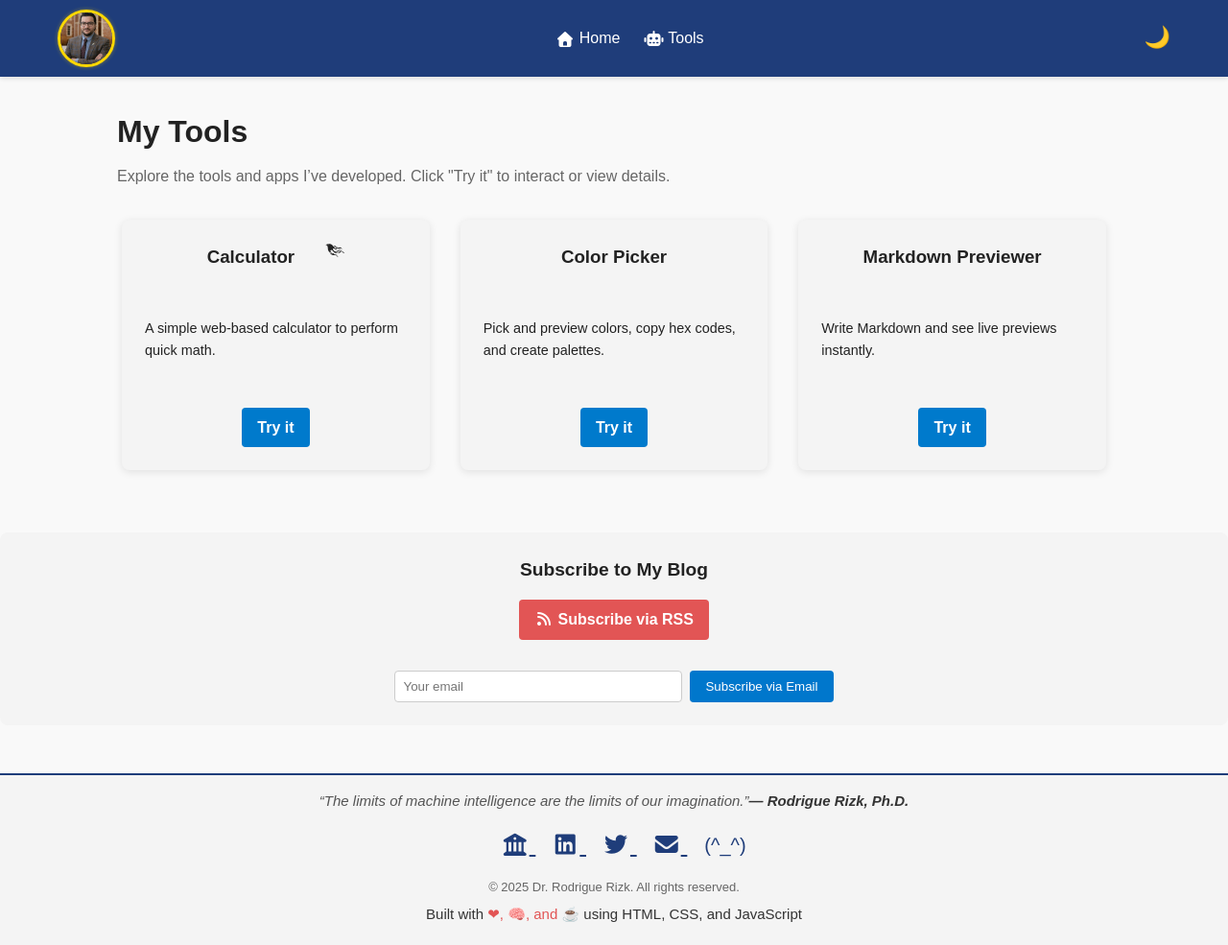
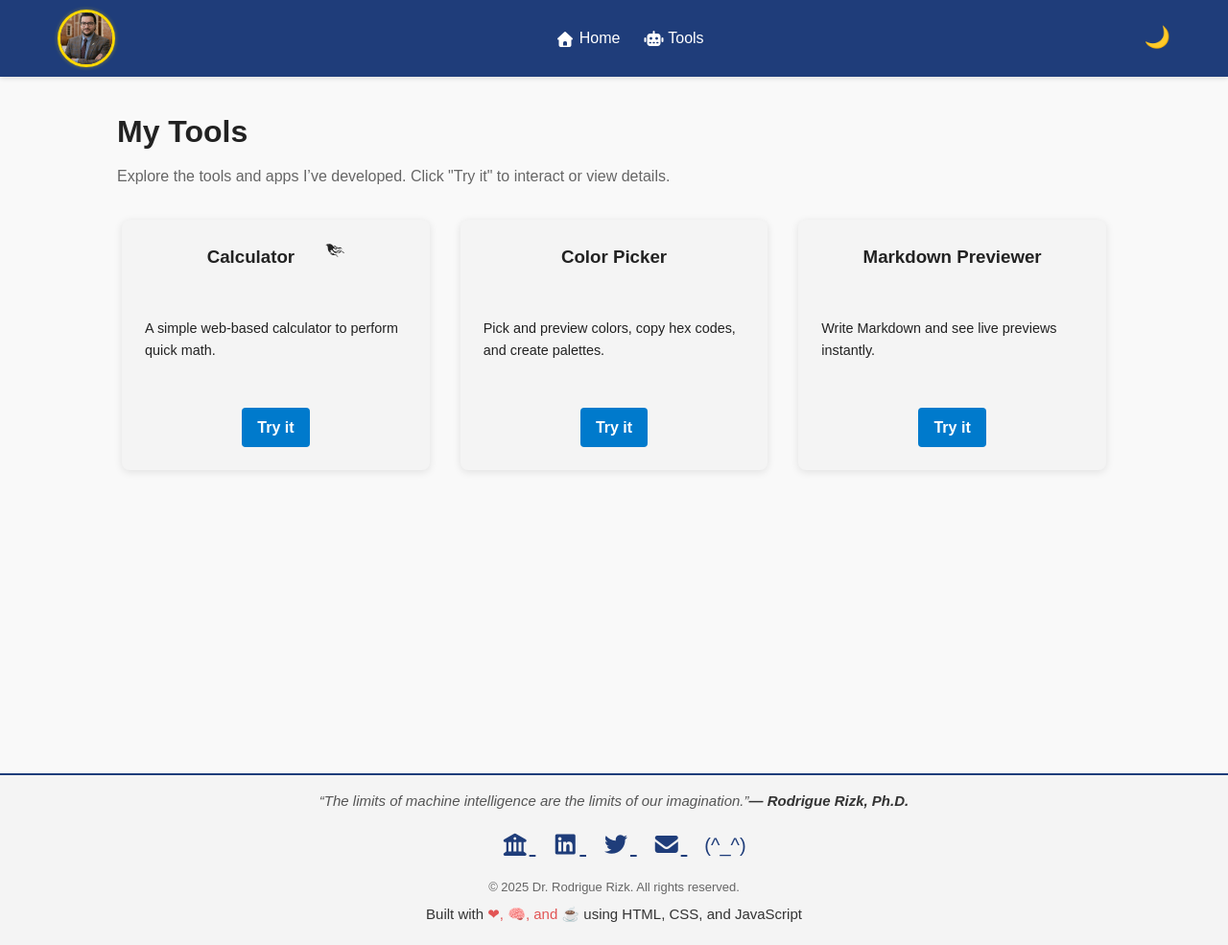
Before and after one commit to rodriguerizk/rodriguerizk.github.io, a Jekyll site: the page built from tools/index.html, in a window 1280 px wide and 985 px high. Shown: the whole window at 96% size. Built offline with Jekyll 4.4.1, drawn with Linux system fonts in a browser that asks for light colours; nearby versions of some CDN libraries.

Commit message:
Update tools-default.html

```diff
--- a/_layouts/tools-default.html
+++ b/_layouts/tools-default.html
@@ -115,21 +115,6 @@
         {{ content }}
     </main>
 
-<!-- Subscribe Section -->
-<div class="subscribe-container">
-  <h3>Subscribe to My Blog</h3>
-
-  <!-- RSS Feed -->
-  <a href="{{ "/feed.xml" | relative_url }}" target="_blank" aria-label="RSS Feed" class="subscribe-button">
-    <i class="fas fa-rss"></i> Subscribe via RSS
-  </a>
-
-  <!-- Email Signup Form (Mailchimp example) -->
-  <form action="https://example.us1.list-manage.com/subscribe/post?u=XXXX&id=YYYY" method="post" target="_blank" class="subscribe-form">
-    <input type="email" name="EMAIL" placeholder="Your email" required>
-    <button type="submit">Subscribe via Email</button>
-  </form>
-</div>
 
 
   <!-- Footer / Social Links -->
```
